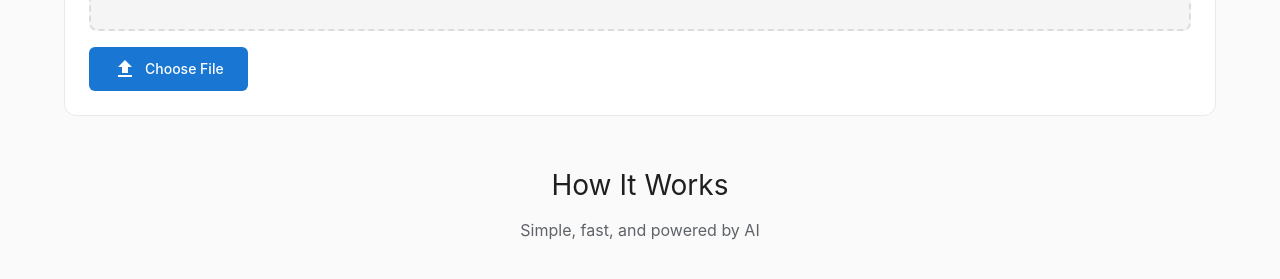
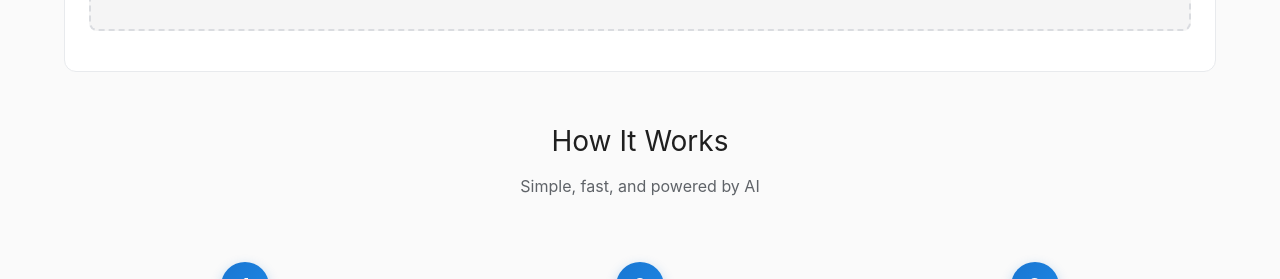
Before and after one commit to EnesYilmazcode/picsync, a plain HTML site: page public/index.html in a window 1280 px wide. Shown: the part 481-760 px from the top of the page. Drawn offline with Linux system fonts and the light colour scheme; a web font is replaced by a local one.

Commit message:
removed manual add file button

```diff
--- a/public/index.html
+++ b/public/index.html
@@ -653,10 +653,6 @@
                     <input type="file" class="file-input" id="fileInput" accept="image/*">
                 </div>
                 <div style="margin-top: 16px; display: flex; gap: 12px; align-items: center;">
-                    <button class="btn btn-primary" id="uploadBtn">
-                        <span class="material-icons">upload</span>
-                        Choose File
-                    </button>
                 </div>
             </div>
         </div>
```
